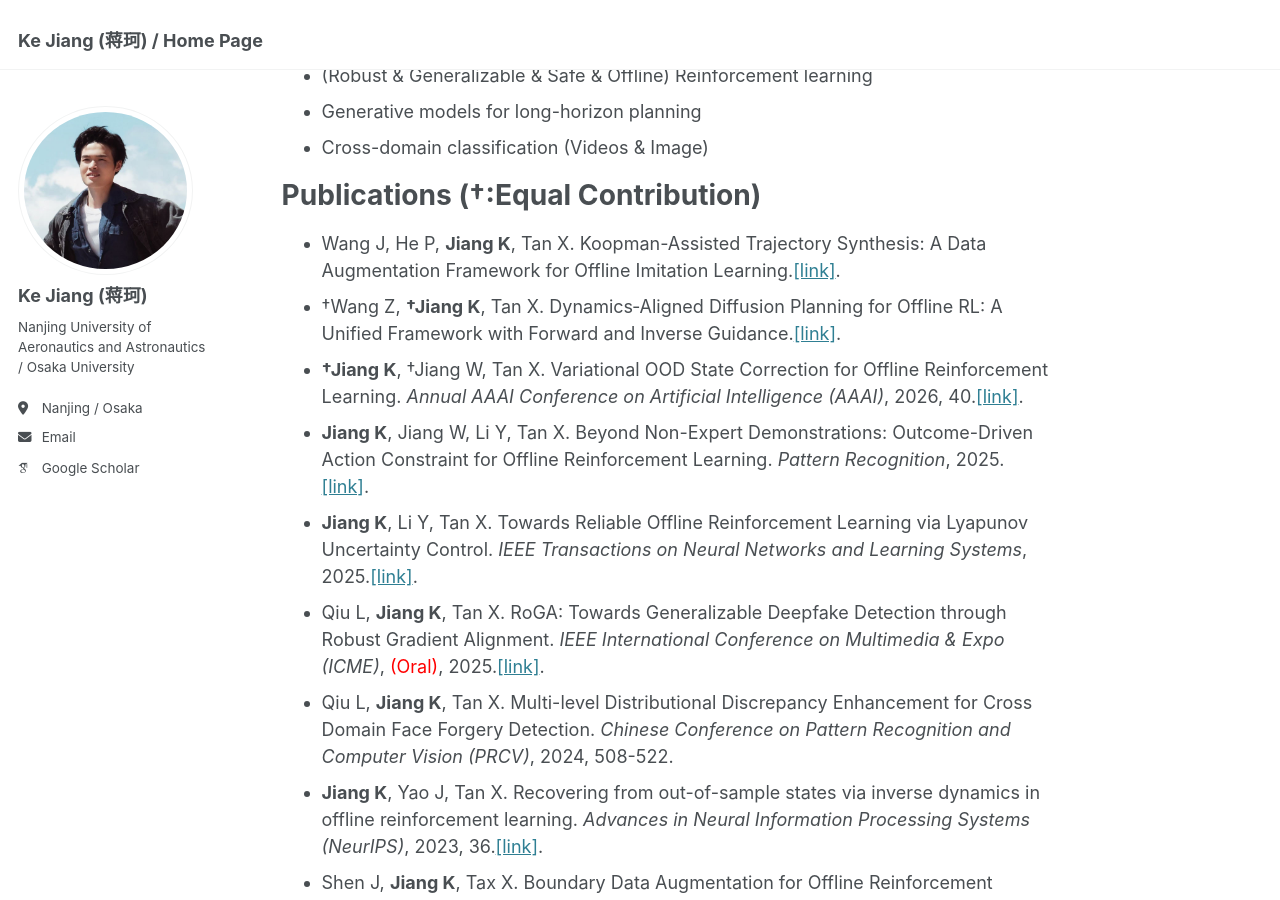
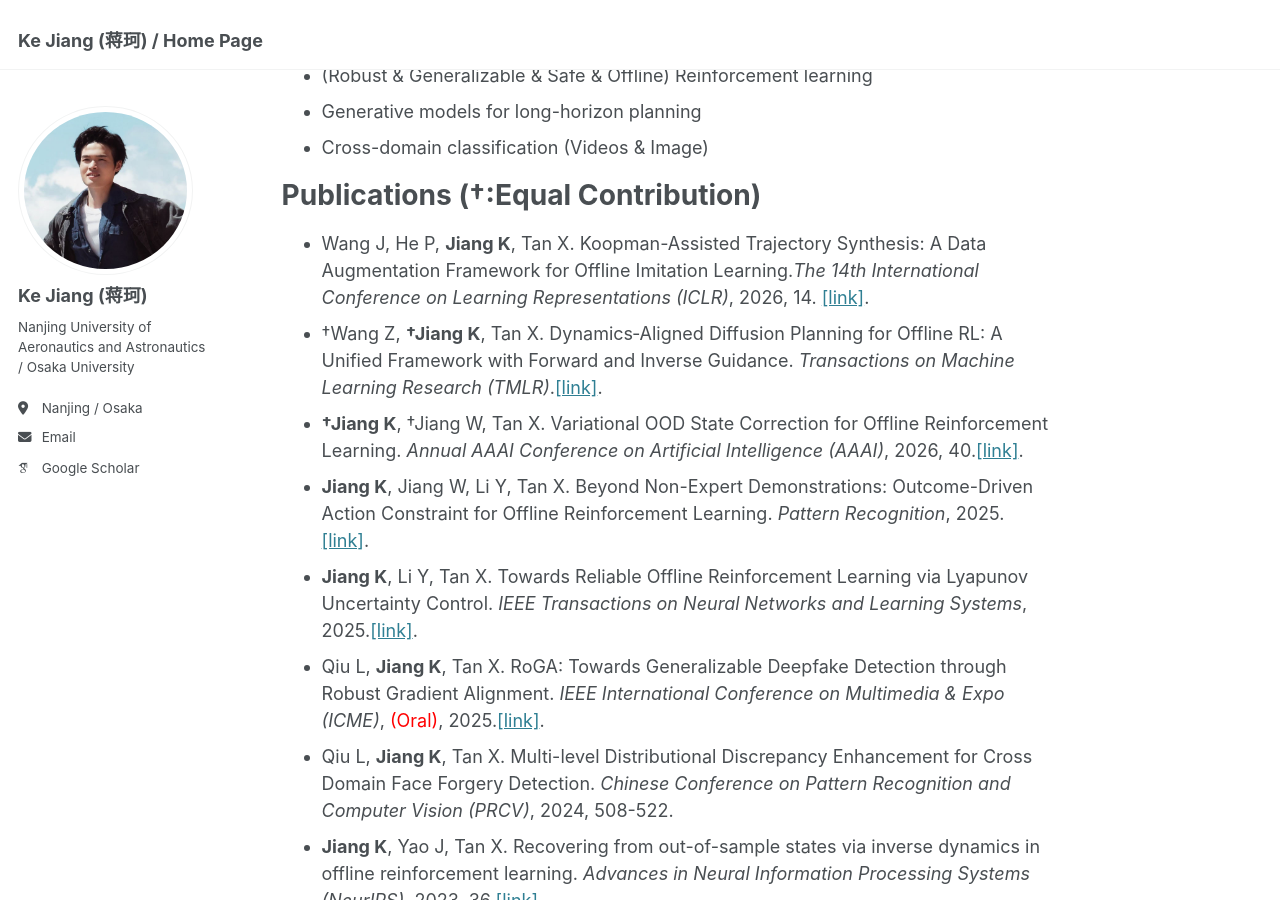
Before and after one commit to Jack10843/Jack10843.github.io, a Jekyll site: the page built from _pages/about.md, in a window 1280 px wide and 900 px high, scrolled down 1169 px. Built offline with Jekyll 4.4.1, drawn with Linux system fonts in a browser that asks for light colours; some web fonts are replaced.

Commit message:
Update about.md

```diff
--- a/_pages/about.md
+++ b/_pages/about.md
@@ -32,8 +32,8 @@ Research Interests
 
 Publications (†:Equal Contribution)
 ======
- - Wang J, He P, **Jiang K**, Tan X. Koopman-Assisted Trajectory Synthesis: A Data Augmentation Framework for Offline Imitation Learning.[\[link\]](https://openreview.net/forum?id=UAZCKdd4R7).
- - †Wang Z, **†Jiang K**, Tan X. Dynamics‑Aligned Diffusion Planning for Offline RL: A Unified Framework with Forward and Inverse Guidance.[\[link\]](https://openreview.net/forum?id=h3hG6EuqU2).
+ - Wang J, He P, **Jiang K**, Tan X. Koopman-Assisted Trajectory Synthesis: A Data Augmentation Framework for Offline Imitation Learning.*The 14th International Conference on Learning Representations (ICLR)*, 2026, 14. [\[link\]](https://openreview.net/forum?id=UAZCKdd4R7).
+ - †Wang Z, **†Jiang K**, Tan X. Dynamics‑Aligned Diffusion Planning for Offline RL: A Unified Framework with Forward and Inverse Guidance. *Transactions on Machine Learning Research (TMLR)*.[\[link\]](https://openreview.net/forum?id=h3hG6EuqU2).
  - **†Jiang K**, †Jiang W, Tan X. Variational OOD State Correction for Offline Reinforcement Learning. *Annual AAAI Conference on Artificial Intelligence (AAAI)*, 2026, 40.[\[link\]](https://arxiv.org/abs/2505.00503).
  - **Jiang K**, Jiang W, Li Y, Tan X. Beyond Non-Expert Demonstrations: Outcome-Driven Action Constraint for Offline Reinforcement Learning. *Pattern Recognition*, 2025.[\[link\]](https://authors.elsevier.com/a/1m5JS77nKsByF).
  - **Jiang K**, Li Y, Tan X. Towards Reliable Offline Reinforcement Learning via Lyapunov Uncertainty Control. *IEEE Transactions on Neural Networks and Learning Systems*, 2025.[\[link\]](https://doi.org/10.1109/TNNLS.2025.3616159).
```
